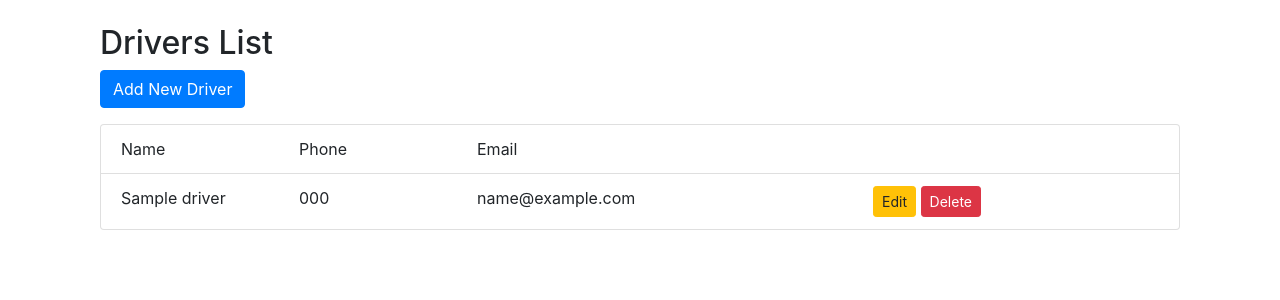
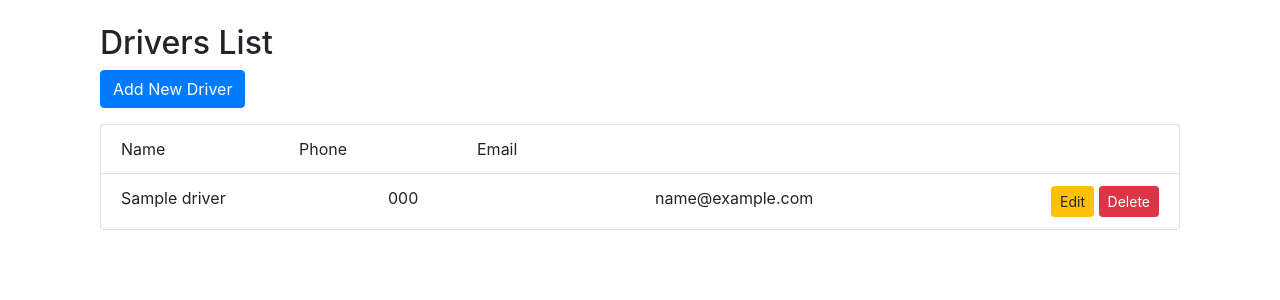
Before and after one commit to PMManyika/etrucker, a Django app: page /drivers/ in a window 1280 px wide. Shown: the part 56-356 px from the top of the page. Run offline with Django 3.2, Linux system fonts and the light colour scheme; a user stored in the database is signed in; tables that the repository leaves empty hold one stand-in row (values such as "Sample post"); some libraries are stand-ins or nearby versions.

Commit message:
resized divs

```diff
--- a/drivers/templates/drivers/driver_list.html
+++ b/drivers/templates/drivers/driver_list.html
@@ -19,8 +19,8 @@
         {% for driver in drivers %}
         <div class="list-group-item">
             <div class="row">
-                <div class="col-md-2">{{ driver.name }}</div>
-                <div class="col-md-2">{{ driver.phone }}</div>
+                <div class="col-md-3">{{ driver.name }}</div>
+                <div class="col-md-3">{{ driver.phone }}</div>
                 <div class="col-md-3">{{ driver.email }}</div>
                 <div class="col-md-3 text-right">
                     <a href="{% url 'driver_update' driver.id %}" class="btn btn-sm btn-warning">Edit</a>
```
